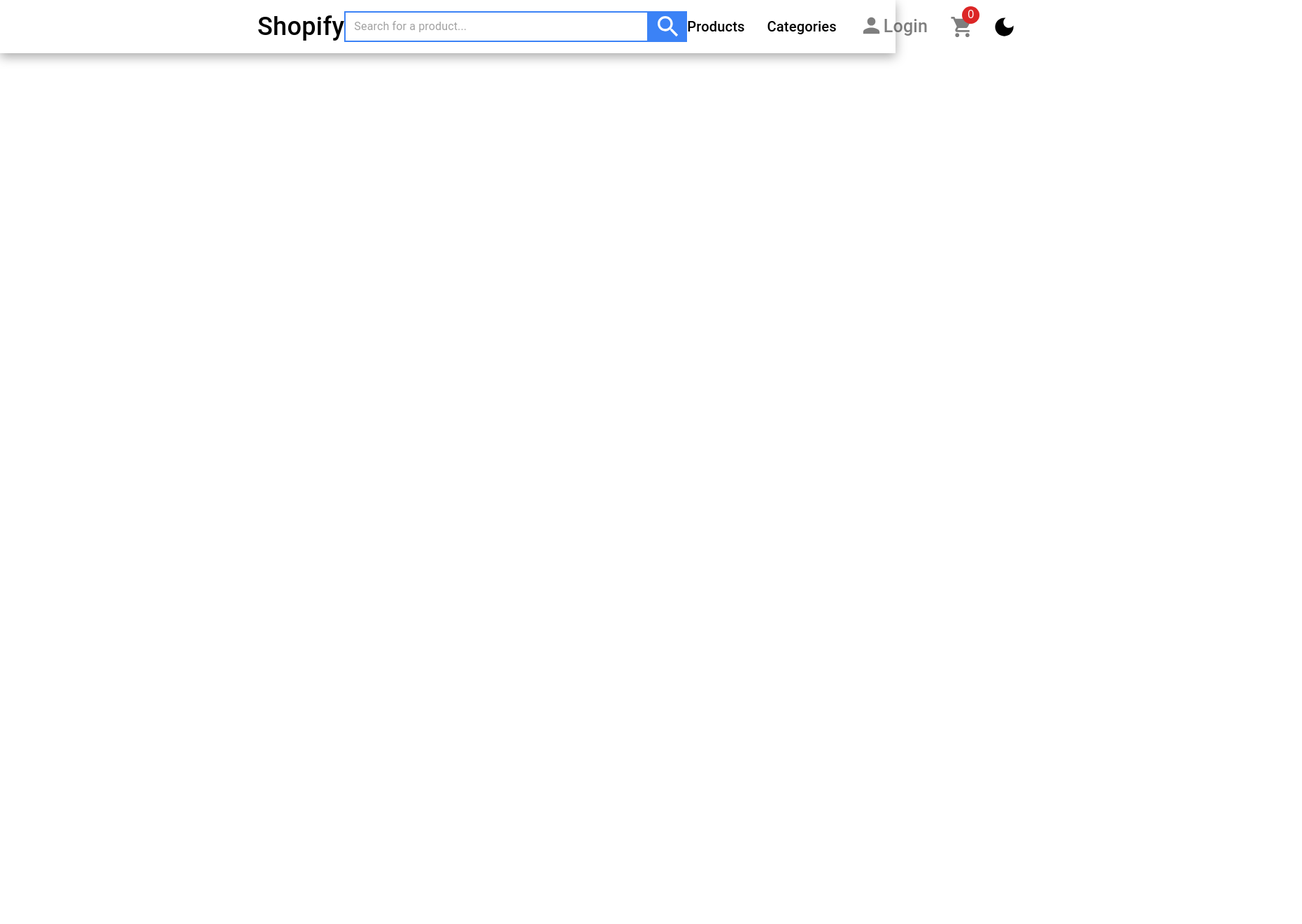
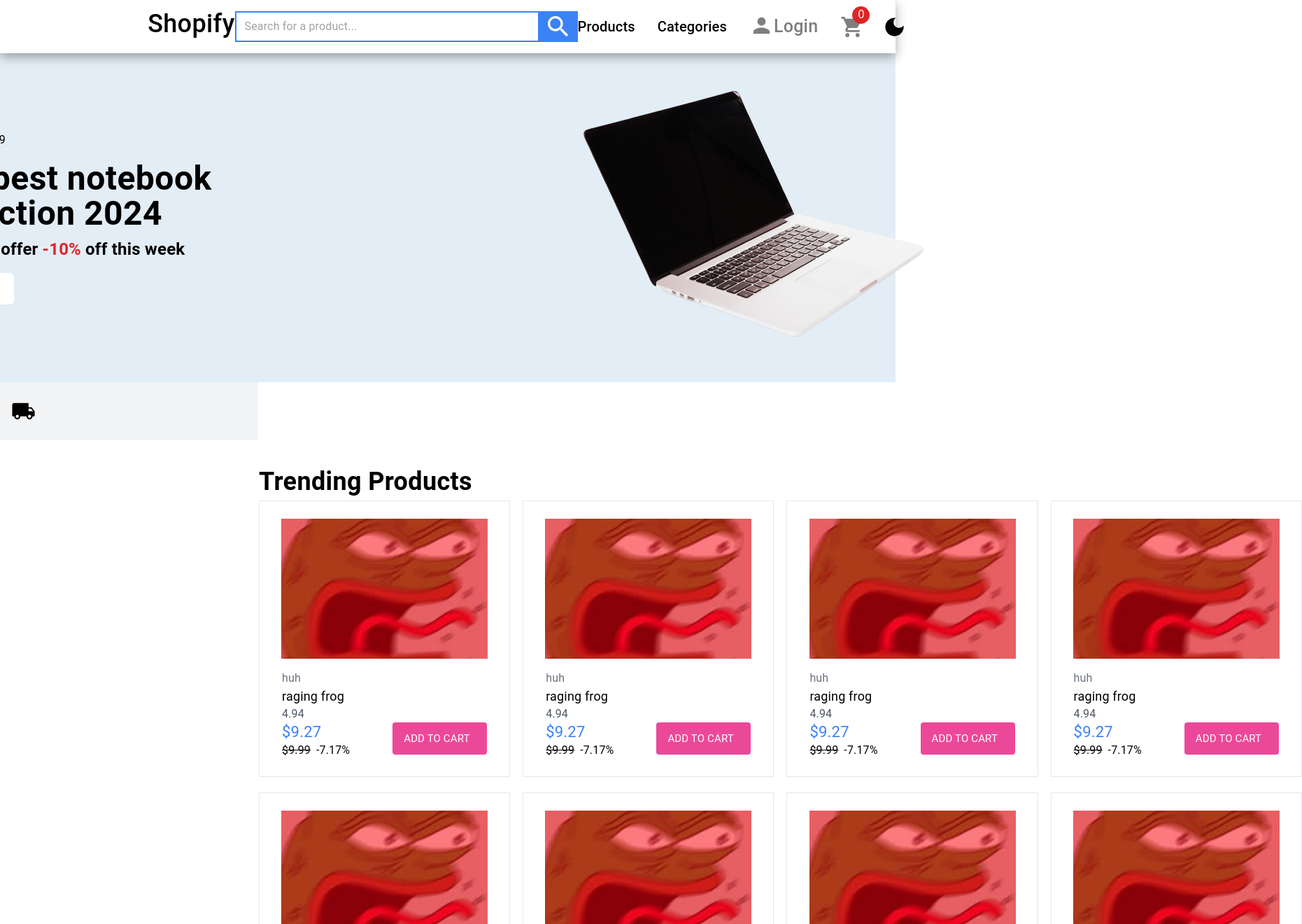
Before and after one commit to LarryPro10yrsold/larry-ecom-web, a React (Vite) app: page / in a window 1280 px wide. Shown: the top 1320 px of the page at 70% size, 1861 px wide, since content can reach past the window. Before the commit the page ends 800 px from the top, so only its background shows below. Built offline with nearby package versions, Linux system fonts and the light colour scheme.

Commit message:
task completed

```diff
--- a/src/App.tsx
+++ b/src/App.tsx
@@ -1,10 +1,16 @@
-import { Box } from "@mui/material";
+import { Box, Typography } from "@mui/material";
 import Header from "./components/Header";
+import Banner from "./components/Banner";
+import AdditionalOptions from "./components/AdditionalOptions/MiniOptions";
+import Products from "./components/Products";
 
 function App() {
   return (
     <Box sx={{ margin: "0px" }}>
       <Header />
+      <Banner />
+      <AdditionalOptions />
+      <Products />
     </Box>
   );
 }
--- /dev/null
+++ b/src/components/AdditionalOptions/MiniOptions/index.tsx
@@ -0,0 +1,28 @@
+import { Box, Typography } from "@mui/material";
+import LocalShippingIcon from "@mui/icons-material/LocalShipping";
+
+function MiniOptions(props: any) {
+  const { title, subTitle } = props;
+  return (
+    <Box
+      sx={{
+        py: "24px",
+        px: "16px",
+        backgroundColor: "rgb(243 244 246)",
+        display: "flex",
+        gap: "8px",
+        width: "337px",
+      }}
+    >
+      <LocalShippingIcon sx={{ fontSize: "35px" }} />
+      <Box>
+        <Typography sx={{ fontSize: "20px", lineHeight: "28px" }}>
+          {title}
+        </Typography>{" "}
+        <Typography sx={{ color: "rgb(75 85 99)" }}>{subTitle}</Typography>
+      </Box>
+    </Box>
+  );
+}
+
+export default MiniOptions;
--- /dev/null
+++ b/src/components/Banner/index.tsx
@@ -0,0 +1,76 @@
+import { Box, Typography } from "@mui/material";
+
+function Banner() {
+  return (
+    <Box
+      sx={{
+        backgroundColor: "rgb(227 237 246)",
+        width: "100vw",
+        height: "470px",
+        display: "flex",
+        justifyContent: "center",
+      }}
+    >
+      <Box sx={{ display: "flex", alignItems: "center", gap: "385px" }}>
+        <Box>
+          <Typography>Starting at $999</Typography>{" "}
+          <Typography
+            sx={{
+              marginTop: "18px",
+              fontSize: "3rem",
+              lineHeight: "50px",
+              fontWeight: "600",
+              width: "500px",
+            }}
+          >
+            The best notebook collection 2024
+          </Typography>{" "}
+          <Typography
+            sx={{
+              marginTop: "18px",
+              fontSize: "24px",
+              lineHeight: "1rem",
+              fontWeight: "600",
+              display: "flex",
+              alignItems: "center",
+            }}
+          >
+            Exclusive offer{" "}
+            <Typography
+              sx={{
+                fontSize: "24px",
+                lineHeight: "1rem",
+                fontWeight: "600",
+                color: "rgb(220 38 38 )",
+                mx: "6px",
+              }}
+            >
+              -10%
+            </Typography>{" "}
+            off this week
+          </Typography>
+          <Box
+            sx={{
+              backgroundColor: "white",
+              px: "24px",
+              py: "12px",
+              mt: "26px",
+              borderRadius: "6px",
+              width: "80px",
+              fontSize: "18px",
+              fontWeight: "600",
+              cursor: "pointer",
+            }}
+          >
+            Shop Now
+          </Box>
+        </Box>
+        <Box sx={{ ml: "auto" }}>
+          <img src="src/assets/hero.png" alt="e" />
+        </Box>
+      </Box>
+    </Box>
+  );
+}
+
+export default Banner;
--- a/src/miniComponents/index.tsx
+++ b/src/components/Header/HeaderMenu/index.tsx
@@ -3,7 +3,7 @@ import PersonIcon from "@mui/icons-material/Person";
 import ShoppingCartIcon from "@mui/icons-material/ShoppingCart";
 import DarkModeIcon from "@mui/icons-material/DarkMode";
 
-function BTNS() {
+function HeaderMenu() {
   return (
     <Box
       sx={{
@@ -14,12 +14,22 @@ function BTNS() {
       }}
     >
       <Typography
-        sx={{ fontSize: "20px", lineHeight: "28px", fontWeight: "500" }}
+        sx={{
+          fontSize: "20px",
+          lineHeight: "28px",
+          fontWeight: "500",
+          cursor: "pointer",
+        }}
       >
         Products
       </Typography>{" "}
       <Typography
-        sx={{ fontSize: "20px", lineHeight: "28px", fontWeight: "500" }}
+        sx={{
+          fontSize: "20px",
+          lineHeight: "28px",
+          fontWeight: "500",
+          cursor: "pointer",
+        }}
       >
         Categories
       </Typography>
@@ -37,7 +47,12 @@ function BTNS() {
           <PersonIcon style={{ fontSize: 35, color: "black" }} />
         </Box>
         <Typography
-          sx={{ fontSize: "25px", lineHeight: "36px", fontWeight: "500" }}
+          sx={{
+            fontSize: "25px",
+            lineHeight: "36px",
+            fontWeight: "500",
+            cursor: "pointer",
+          }}
         >
           Login
         </Typography>{" "}
@@ -50,7 +65,9 @@ function BTNS() {
         }}
       >
         {" "}
-        <ShoppingCartIcon style={{ fontSize: 35, opacity: "0.5" }} />{" "}
+        <ShoppingCartIcon
+          style={{ fontSize: 35, opacity: "0.5", cursor: "pointer" }}
+        />{" "}
         <Box
           sx={{
             backgroundColor: "rgb(220 38 38 )",
@@ -70,9 +87,11 @@ function BTNS() {
           0
         </Box>
       </Box>
-      <DarkModeIcon style={{ fontSize: 35, color: "black" }} />{" "}
+      <DarkModeIcon
+        style={{ fontSize: 35, color: "black", cursor: "pointer" }}
+      />{" "}
     </Box>
   );
 }
 
-export default BTNS;
+export default HeaderMenu;
--- a/src/components/Header/index.tsx
+++ b/src/components/Header/index.tsx
@@ -1,23 +1,26 @@
 import { Box, Input, Typography } from "@mui/material";
 import SearchIcon from "@mui/icons-material/Search";
-
-import BTNS from "../../miniComponents";
+import HeaderMenu from "./HeaderMenu";
 
 function Header() {
   return (
     <Box
       sx={{
-        px: "23rem",
         boxSizing: "border-box",
         display: "flex",
         alignItems: "center",
-        margin: "auto",
-        width: "100%",
-        justifyContent: "space-between",
+        maxWidth: "100%",
+        justifyContent: "center",
         py: "16px",
         fontFamily: "Roboto",
         boxShadow: " rgba(0, 0, 0, 0.35) 0px 5px 15px",
+        position: "sticky",
+        top: "0",
+        backgroundColor: "white",
       }}
+    >
+      <Box
+        sx={{ width: "67vw", display: "flex", justifyContent: "space-between" }}
       >
         <Typography
           sx={{ fontSize: "36px", lineHeight: "36px", fontWeight: "500" }}
@@ -53,7 +56,8 @@ function Header() {
             <SearchIcon style={{ fontSize: 40, color: "white" }} />
           </Box>
         </Box>{" "}
-      <BTNS />
+        <HeaderMenu />
+      </Box>
     </Box>
   );
 }
--- /dev/null
+++ b/src/components/Products/Product/index.tsx
@@ -0,0 +1,70 @@
+import { Box, Typography } from "@mui/material";
+
+function Product() {
+  return (
+    <Box sx={{ border: "1px solid #e5e7eb", width: "360px", py: "25px" }}>
+      {" "}
+      <Box sx={{ display: "flex", justifyContent: "center" }}>
+        {" "}
+        <img src="src/assets/a.jpeg" alt="e" width="295px" height="200px" />
+      </Box>
+      <Box sx={{}}>
+        <Typography sx={{ color: "rgb(107 114 128)", px: "32px", pt: "16px" }}>
+          huh
+        </Typography>{" "}
+        <Typography sx={{ fontSize: "18px", px: "32px" }}>
+          raging frog
+        </Typography>{" "}
+        <Typography
+          sx={{ fontSize: "16px", px: "32px", color: "rgb(75 85 99)" }}
+        >
+          4.94
+        </Typography>
+        <Box>
+          <Box sx={{ display: "flex", px: "32px", gap: "61px" }}>
+            {" "}
+            <Box>
+              <Typography
+                sx={{
+                  fontSize: "22px",
+                  color: "rgb(59 130 246)",
+                  lineHeight: "28px",
+                }}
+              >
+                $9.27
+              </Typography>
+              <Box sx={{ display: "flex", gap: "8px" }}>
+                <Typography
+                  sx={{
+                    fontSize: "16px",
+                    textDecoration: "line-through",
+                  }}
+                >
+                  $9.99
+                </Typography>
+                <Typography sx={{ fontSize: "16px" }}>-7.17%</Typography>
+              </Box>
+            </Box>
+            <Box
+              sx={{
+                py: "8px",
+                px: "16px",
+                color: "white",
+                backgroundColor: "rgb(236 72 153)",
+                borderRadius: "4px",
+                width: "103px",
+                height: "30px",
+                display: "flex",
+                alignItems: "center",
+              }}
+            >
+              <Typography sx={{ fontSize: "15px" }}>ADD TO CART</Typography>
+            </Box>
+          </Box>
+        </Box>
+      </Box>
+    </Box>
+  );
+}
+
+export default Product;
--- /dev/null
+++ b/src/components/Products/index.tsx
@@ -0,0 +1,24 @@
+import { Box, Typography } from "@mui/material";
+import Product from "./Product";
+
+function Products() {
+  return (
+    <Box sx={{ mx: "370px", mt: "32px" }}>
+      {" "}
+      <Typography fontSize="36px" fontWeight="600">
+        Trending Products
+      </Typography>{" "}
+      <Box sx={{ display: "flex", gap: "18px" }}>
+        <Product /> <Product /> <Product /> <Product />
+      </Box>{" "}
+      <Box sx={{ display: "flex", gap: "18px", mt: "22px" }}>
+        <Product /> <Product /> <Product /> <Product />
+      </Box>{" "}
+      <Box sx={{ display: "flex", gap: "18px", mt: "22px" }}>
+        <Product /> <Product /> <Product /> <Product />
+      </Box>
+    </Box>
+  );
+}
+
+export default Products;
```
Also changed, not shown: src/components/AdditionalOptions/index.tsx (added, +23 -0 lines), src/assets/a.jpeg (added), src/assets/hero.png (added). Lines whose indentation alone changed are shown as unchanged.
